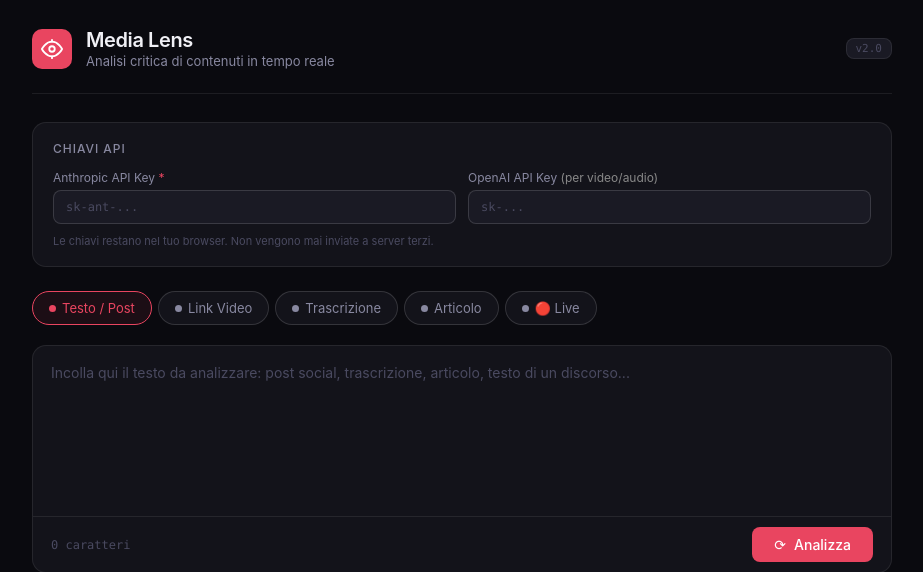
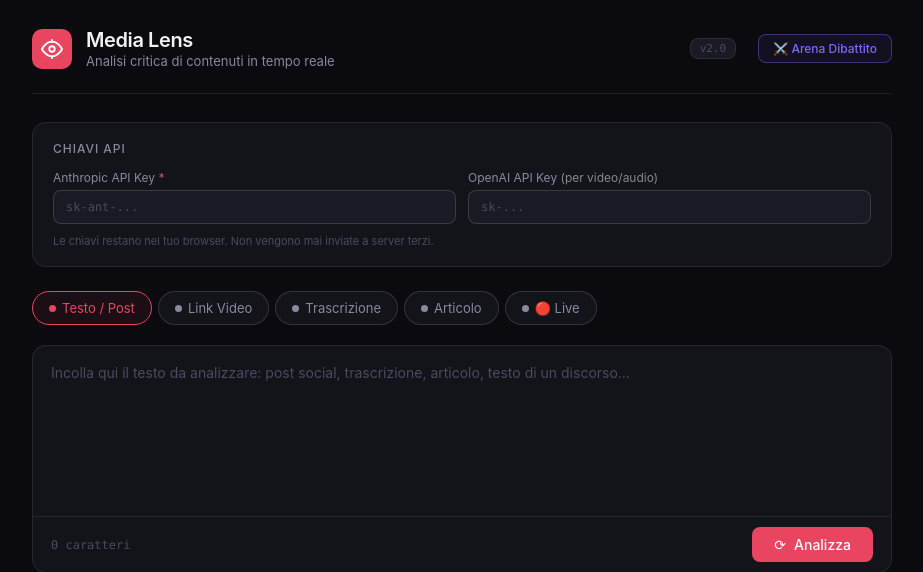
Before and after one commit to SuricatoSPARTANO/medialens, a Flask app: page / in a window 1280 px wide. Shown: the top 572 px of the page, without its empty margins (178-1101 px from the left). Run offline with Flask 3, Linux system fonts and the light colour scheme; some libraries are stand-ins or nearby versions.

Commit message:
Update index.html

```diff
--- a/templates/index.html
+++ b/templates/index.html
@@ -177,6 +177,7 @@ header { padding: 28px 0 24px; display: flex; align-items: center; gap: 14px; bo
     <p>Analisi critica di contenuti in tempo reale</p>
   </div>
   <span class="version">v2.0</span>
+  <a href="/debate" style="margin-left:8px;padding:6px 14px;border:0.5px solid rgba(124,106,247,.4);border-radius:8px;background:rgba(124,106,247,.08);color:#7c6af7;font-size:12px;text-decoration:none;font-weight:500">⚔️ Arena Dibattito</a>
 </header>
 
 <div class="keys-panel">
```
